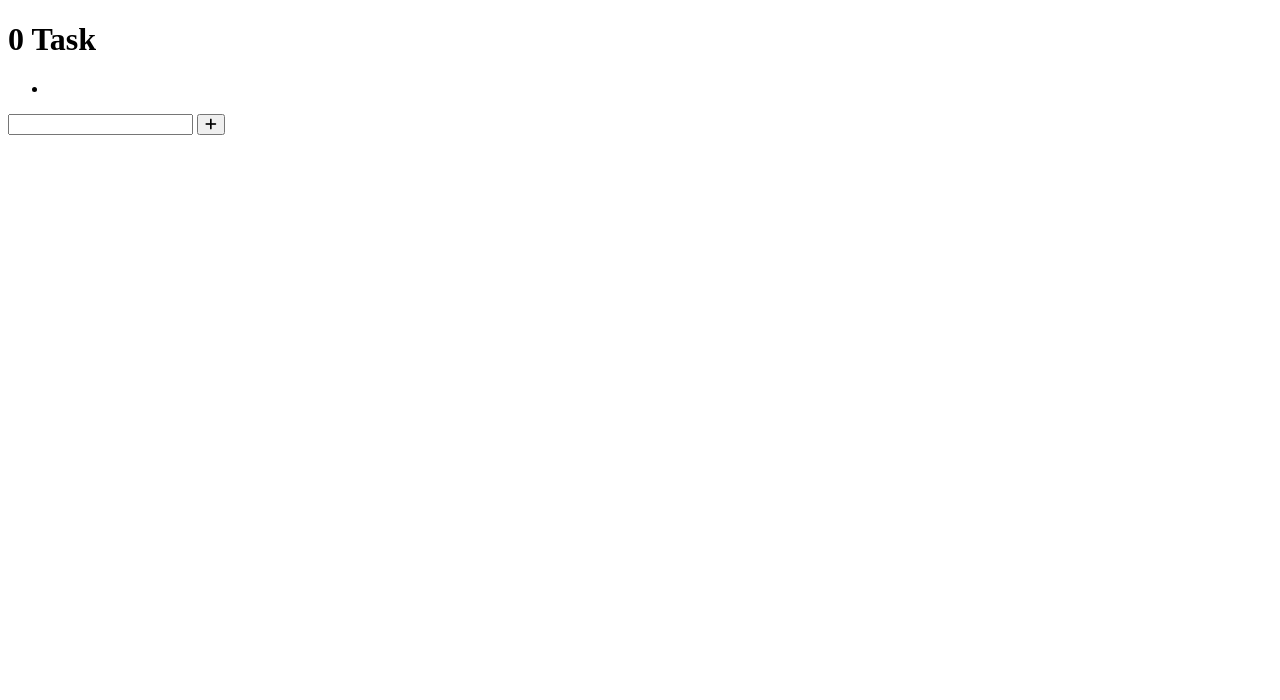
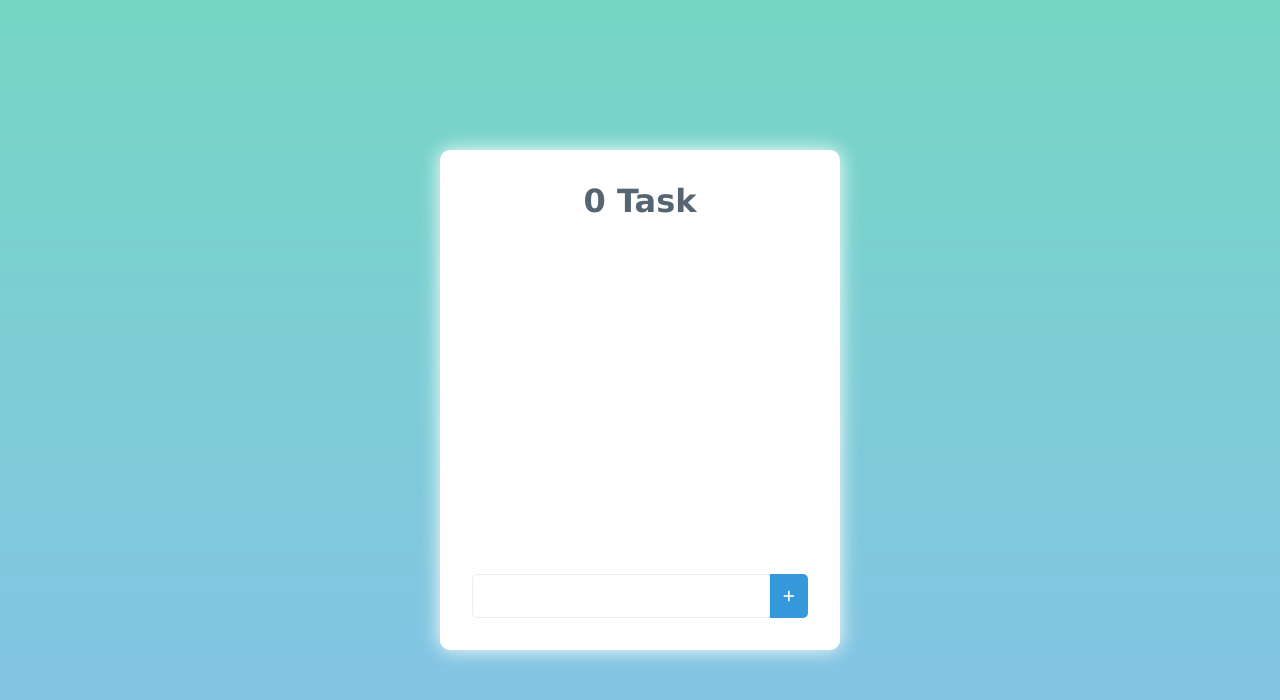
Before and after one commit to AldoStevens/Todo, a plain HTML site: page index.html in a window 1280 px wide. Drawn offline with Linux system fonts and the light colour scheme.

Commit message:
added CSS styling

```diff
--- a/index.html
+++ b/index.html
@@ -22,7 +22,7 @@
 
             <div class="list">
                 <ul>
-                    <li></li>
+                    <!-- <li></li> -->
                 </ul>
             </div>
 
--- a/styles.css
+++ b/styles.css
@@ -0,0 +1,99 @@
+* {
+    margin: 0;
+    padding: 0;
+}
+
+body {
+    height: 100vh;
+    width: 100%;
+    font-family: Verdana, Geneva, Tahoma, sans-serif;
+    display: flex;
+}
+
+.container {
+    background: linear-gradient(#76D7C4, #85C1E9);
+    display: flex;
+    flex-grow: 1;
+    flex-direction: column;
+    justify-content: center;
+    align-items: center;
+}
+
+.todo-list {
+ background: white;
+ display: flex;
+ flex-direction: column;
+ min-width: 400px;
+ max-width: 600px;
+ border-radius: 10px;
+ height: 500px;
+ box-shadow: 0px 0px 20px white;
+}
+
+.header {
+    padding: 2em;
+
+}
+
+.header h1 {
+    color: #566573;
+    text-align: center;
+}
+
+.list {
+    flex-grow: 1;
+    padding: 2em;
+    overflow-y: scroll;
+
+}
+
+.add-task {
+    padding: 2em;
+    display: flex;
+}
+
+.add-task input {
+    border: 1px solid #EEE;
+    border-top-left-radius: 5px;
+    border-bottom-left-radius: 5px;
+    flex-grow: 1;
+    padding: 1em;
+    outline: none;
+}
+
+.add-task input:hover {
+    border: 1px solid #DDD;
+}
+
+.add-task input:active {
+    border: 1px solid #CCC
+}
+
+.add-task input:focus {
+    border: 1px solid #3498DB;
+}
+
+.add-task button {
+    outline: none;
+    border: none;
+    padding: 1em;
+    border-top-right-radius: 5px;
+    border-bottom-right-radius: 5px;
+    background: #3498DB;
+    color: white;
+    cursor: pointer;
+}
+
+::-webkit-scrollbar {
+    width: 5px;
+}
+
+::-webkit-scrollbar-track {
+    box-shadow: inset 0 0 5px #CCC;
+    border: 5px;
+}
+
+::-webkit-scrollbar-thumb {
+    background: #566573;
+    border-radius: 10px;
+}
```
